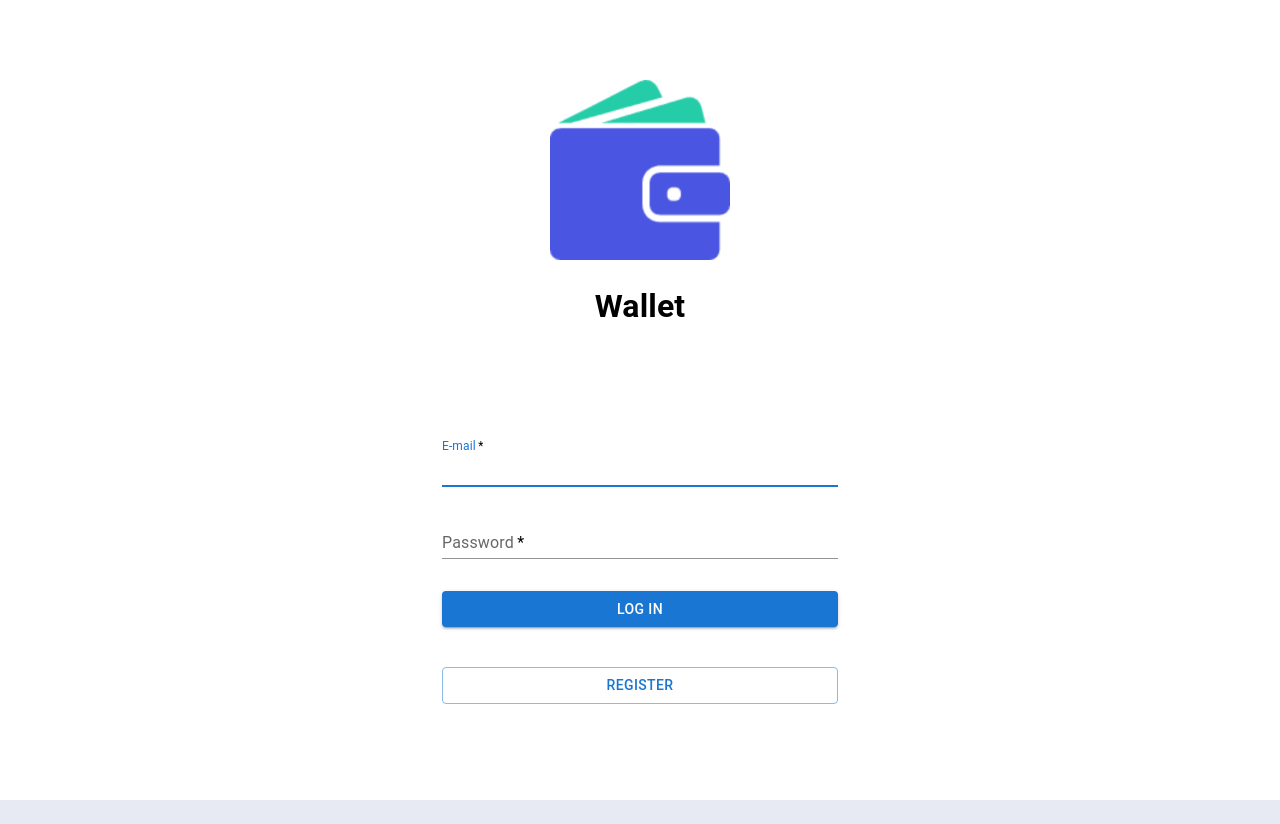
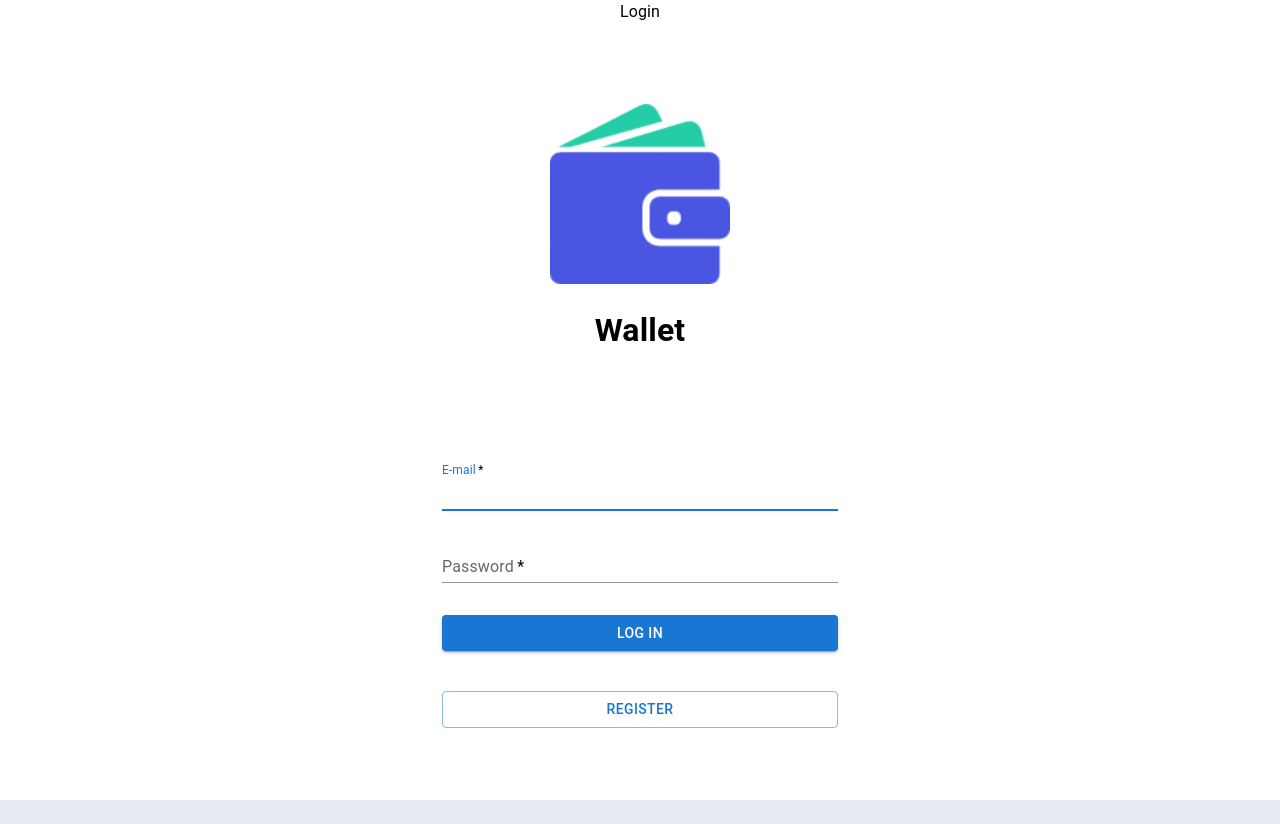
Before and after one commit to MarcinBolt/Wallet-App, a React (Vite) app: page / in a window 1280 px wide. Before the commit the page ends 800 px from the top, so only its background shows below. Built offline with nearby package versions, Linux system fonts and the light colour scheme.

Commit message:
modified:   src/App.jsx  	renamed:    src/pages/Login.jsx -> src/pages/LoginForm.jsx  	new file:   src/pages/LoginPage.jsx

```diff
--- a/src/App.jsx
+++ b/src/App.jsx
@@ -8,7 +8,7 @@ import PrivateRoute from './components/PrivateRoute';
 import Loader from './components/Loader/Loader.jsx';
 import './App.css';
 
-const Login = lazy(() => import('./pages/Login.jsx'));
+const Login = lazy(() => import('./pages/LoginPage.jsx'));
 const Register = lazy(() => import('./pages/Register.jsx'));
 const Dashboard = lazy(() => import('./components/Dashboard/Dashboard.jsx'));
 const NotFound = lazy(() => import('./pages/NotFound.jsx'));
--- a/src/pages/Login.jsx
+++ b/src/pages/LoginForm.jsx
@@ -11,7 +11,7 @@ import logo from '../assets/images/apple-touch-icon.png';
 
 const theme = createTheme();
 
-const Login = () => {
+const LoginForm = () => {
   const dispatch = useDispatch();
 
   const handleSubmit = event => {
@@ -98,4 +98,4 @@ const Login = () => {
     </Container>
   );
 };
-export default Login;
+export default LoginForm;
--- /dev/null
+++ b/src/pages/LoginPage.jsx
@@ -0,0 +1,8 @@
+import LoginForm from "./LoginForm";
+
+const LoginPage = () => {
+    return <div>Login
+        <LoginForm/>
+    </div>;
+  };
+  export default LoginPage;
```
